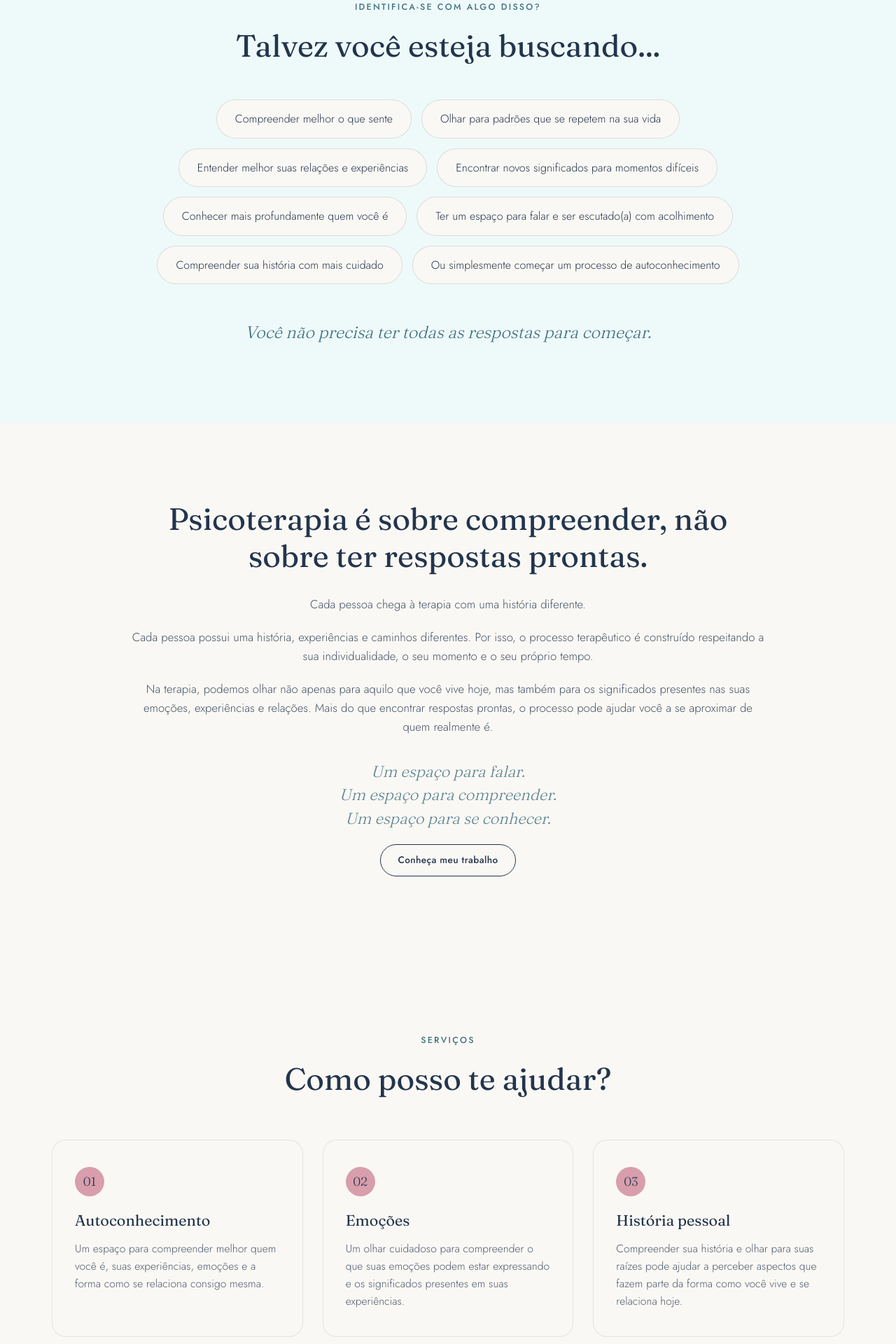
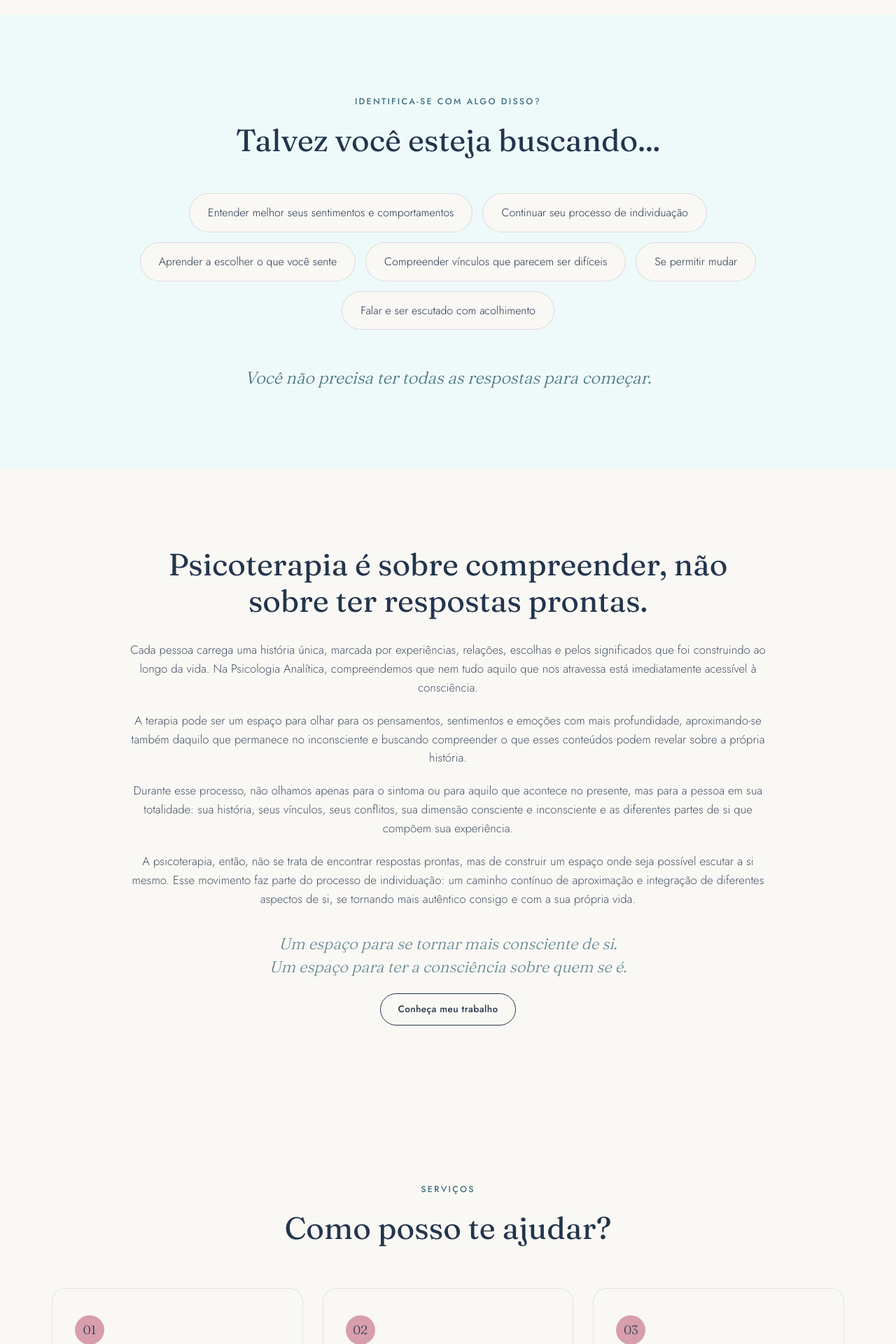
Before and after one commit to walsinaw/danda-sousa-site, a Next.js app: page / in a window 1280 px wide. Shown: the part 880-2800 px from the top of the page at 70% size. Built offline with nearby package versions, Linux system fonts and the light colour scheme.

Commit message:
alteração de textos

```diff
--- a/components/About.tsx
+++ b/components/About.tsx
@@ -18,7 +18,7 @@ export default function About() {
           <span className="eyebrow">Sobre mim</span>
           <span className={styles.greeting}>Oi, eu sou a Danda!</span>
           <h2>
-            Sou psicóloga e trabalho com a Psicologia Analítica.
+            Sou psicóloga e utilizo abordagem da Psicologia Analítica.
           </h2>
           <p>Acredito que cada pessoa possui uma história que merece ser escutada com cuidado, respeito e acolhimento.</p>
           <p>
@@ -28,8 +28,9 @@ export default function About() {
             A Psicologia Analítica, também conhecida como Psicologia Junguiana, busca compreender não apenas o que vivemos no presente, mas também os significados por trás das nossas experiências e emoções.
           </p>
           <p>
-            E, é claro, sou humana assim como você. Por isso, também busco trazer leveza para as nossas sessões.
+            A Psicologia Analítica, também conhecida como Psicologia Junguiana, busca compreender não apenas o que vivemos no presente, mas também os significados por trás das nossas experiências e emoções.
           </p>
+          <p>E, é claro, sou humana assim como você. Por isso, também busco trazer leveza para as nossas sessões. Acredito que a terapia pode ser um espaço de profundidade, mas também de acolhimento, espontaneidade e, quando fizer sentido, até de algumas risadas no caminho.</p>
 
           <span className={styles.crp}>CRP 05/84568</span>
 
--- a/components/AboutStatement.tsx
+++ b/components/AboutStatement.tsx
@@ -6,21 +6,19 @@ export default function AboutStatement() {
       <div className={`container ${styles.wrap}`}>
         <h2>Psicoterapia é sobre compreender, não sobre ter respostas prontas.</h2>
 
-        <p>Cada pessoa chega à terapia com uma história diferente.</p>
+        <p>Cada pessoa carrega uma história única, marcada por experiências, relações, escolhas e pelos significados que foi construindo ao longo da vida. Na Psicologia Analítica, compreendemos que nem tudo aquilo que nos atravessa está imediatamente acessível à consciência.</p>
         <p>
-          Cada pessoa possui uma história, experiências e caminhos diferentes. Por isso, o processo terapêutico é construído respeitando a sua individualidade, o seu momento e o seu próprio tempo.
+          A terapia pode ser um espaço para olhar para os pensamentos, sentimentos e emoções com mais profundidade, aproximando-se também daquilo que permanece no inconsciente e buscando compreender o que esses conteúdos podem revelar sobre a própria história.
         </p>
         <p>
-          Na terapia, podemos olhar não apenas para aquilo que você vive hoje, mas também para os significados presentes nas suas emoções, experiências e relações.
-          Mais do que encontrar respostas prontas, o processo pode ajudar você a se aproximar de quem realmente é.
+          Durante esse processo, não olhamos apenas para o sintoma ou para aquilo que acontece no presente, mas para a pessoa em sua totalidade: sua história, seus vínculos, seus conflitos, sua dimensão consciente e inconsciente e as diferentes partes de si que compõem sua experiência.
         </p>
+        <p>A psicoterapia, então, não se trata de encontrar respostas prontas, mas de construir um espaço onde seja possível escutar a si mesmo. Esse movimento faz parte do processo de individuação: um caminho contínuo de aproximação e integração de diferentes aspectos de si, se tornando mais autêntico consigo e com a sua própria vida.</p>
 
         <p className={styles.quote}>
-          Um espaço para falar.
+          Um espaço para se tornar mais consciente de si.
           <br />
-          Um espaço para compreender.
-          <br />
-          Um espaço para se conhecer.
+          Um espaço para ter a consciência sobre quem se é.
         </p>
 
         <a href="#servicos" className="btn btn--outline">
--- a/components/FeelingsSection.tsx
+++ b/components/FeelingsSection.tsx
@@ -1,14 +1,12 @@
 import styles from "./FeelingsSection.module.css";
 
 const feelings = [
-  "Compreender melhor o que sente",
-  "Olhar para padrões que se repetem na sua vida",
-  "Entender melhor suas relações e experiências",
-  "Encontrar novos significados para momentos difíceis",
-  "Conhecer mais profundamente quem você é",
-  "Ter um espaço para falar e ser escutado(a) com acolhimento",
-  "Compreender sua história com mais cuidado",
-  "Ou simplesmente começar um processo de autoconhecimento",
+  "Entender melhor seus sentimentos e comportamentos",
+  "Continuar seu processo de individuação",
+  "Aprender a escolher o que você sente",
+  "Compreender vínculos que parecem ser difíceis",
+  "Se permitir mudar",
+  "Falar e ser escutado com acolhimento",
 ];
 
 export default function FeelingsSection() {
--- a/components/Hero.tsx
+++ b/components/Hero.tsx
@@ -6,14 +6,14 @@ export default function Hero() {
       <div className={`container ${styles.grid}`}>
         <div className={styles.copy}>
           <span className="eyebrow">Psicoterapia online e presencial</span>
-          <h1>Um espaço para você se auto conhecer.</h1>
+          <h1>Um espaço para você se autoconhecer.</h1>
           <p>
-            Nem sempre é fácil compreender o que sentimos, de onde vêm determinados padrões ou por que algumas experiências continuam fazendo parte da nossa história.
+            A psicoterapia pode ser um espaço para olhar para si com mais profundidade, acolher aquilo que emerge e compreender os significados que existem por trás das suas experiências. Na perspectiva da Psicologia Analítica, buscamos também olhar para a própria história e para os conteúdos que habitam o inconsciente, reconhecendo como eles podem atravessar nossas escolhas, relações e a maneira como nos percebemos.
           </p>
           <p>
-            A psicoterapia pode ser um espaço de escuta, acolhimento e reflexão para olhar para si com mais cuidado e compreender os significados por trás das suas emoções e experiências.
+            Mais do que buscar respostas prontas, o processo terapêutico pode ser um caminho de encontro consigo mesmo — de compreender, elaborar e, aos poucos, construir uma relação mais consciente com quem você é.
           </p>
-          <span className={styles.cue}>Se permitir olhar para si também é um primeiro passo.</span>
+          <span className={styles.cue}>Se permita olhar para si.</span>
           <a href="#contato" className="btn btn--primary">
             Agendar atendimento
           </a>
--- a/components/Services.tsx
+++ b/components/Services.tsx
@@ -3,27 +3,27 @@ import styles from "./Services.module.css";
 const services = [
   {
     title: "Autoconhecimento",
-    text: "Um espaço para compreender melhor quem você é, suas experiências, emoções e a forma como se relaciona consigo mesma.",
+    text: "Um espaço para compreender quem você é, sua história, emoções e aquilo que existe por trás da forma que você se relaciona com si mesma.",
   },
   {
     title: "Emoções",
-    text: "Um olhar cuidadoso para compreender o que suas emoções podem estar expressando e os significados presentes em suas experiências.",
+    text: "Vamos buscar acolher e compreender o que você sente, compreendendo melhor as suas emoções e os seus significados.",
   },
   {
-    title: "História pessoal",
-    text: "Compreender sua história e olhar para suas raízes pode ajudar a perceber aspectos que fazem parte da forma como você vive e se relaciona hoje.",
+    title: "Relações e Vínculos",
+    text: "Ampliar o olhar para os comportamentos presentes em suas relações, reconhecendo seus limites, necessidade e maneiras de conectar com o outro.",
   },
   {
-    title: "Momentos de mudança",
-    text: "Mudanças e novas fases podem despertar dúvidas, inseguranças e diferentes sentimentos. A terapia pode ser um espaço para atravessar esses momentos com mais consciência.",
+    title: "Identidade e Individuação",
+    text: "Explorar quem você é para além de expectativas externas, se aproximando dos diferentes aspectos que você carrega, construindo assim um caminho mais autêntico.",
   },
   {
-    title: "Individuação",
-    text: "Um processo de aproximação de quem você realmente é, integrando sua história, suas experiências e as possibilidades de quem você pode se tornar.",
+    title: "Infância e Desenvolvimento",
+    text: "Um espaço de escuta e acolhimento para que a criança possa se expressar, elaborar e compreender suas emoções por meio de recursos lúdicos",
   },
   {
-    title: "Desenvolvimento emocional",
-    text: "Um processo para compreender suas emoções, comportamentos e escolhas com mais consciência.",
+    title: "Conflitos Internos e Mudanças",
+    text: "Atravessar momentos de transformação e novas fases da vida, compreendendo comportamentos, sentimentos e situações  que possam se repetir, investigando suas raízes.",
   },
 ];
 
```
